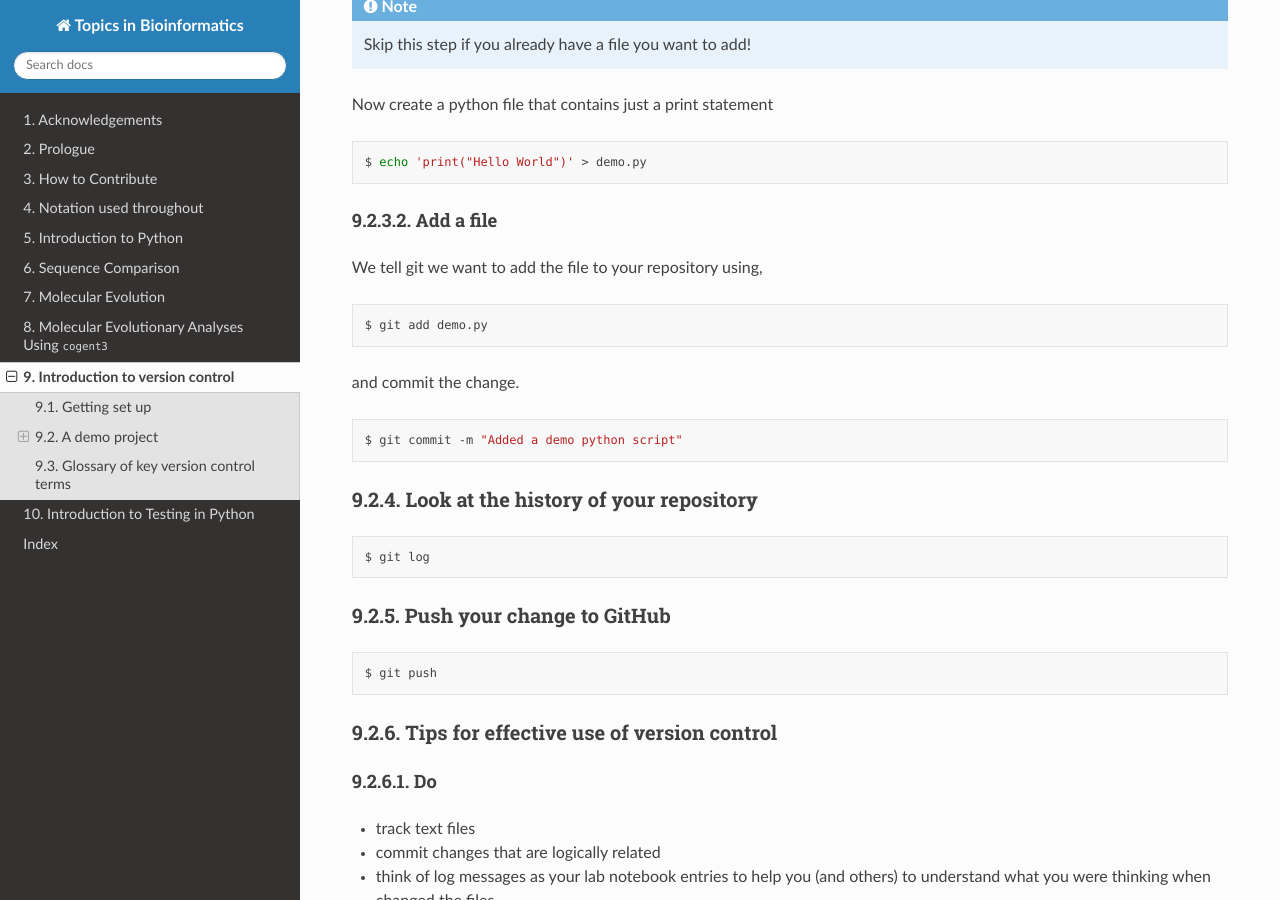
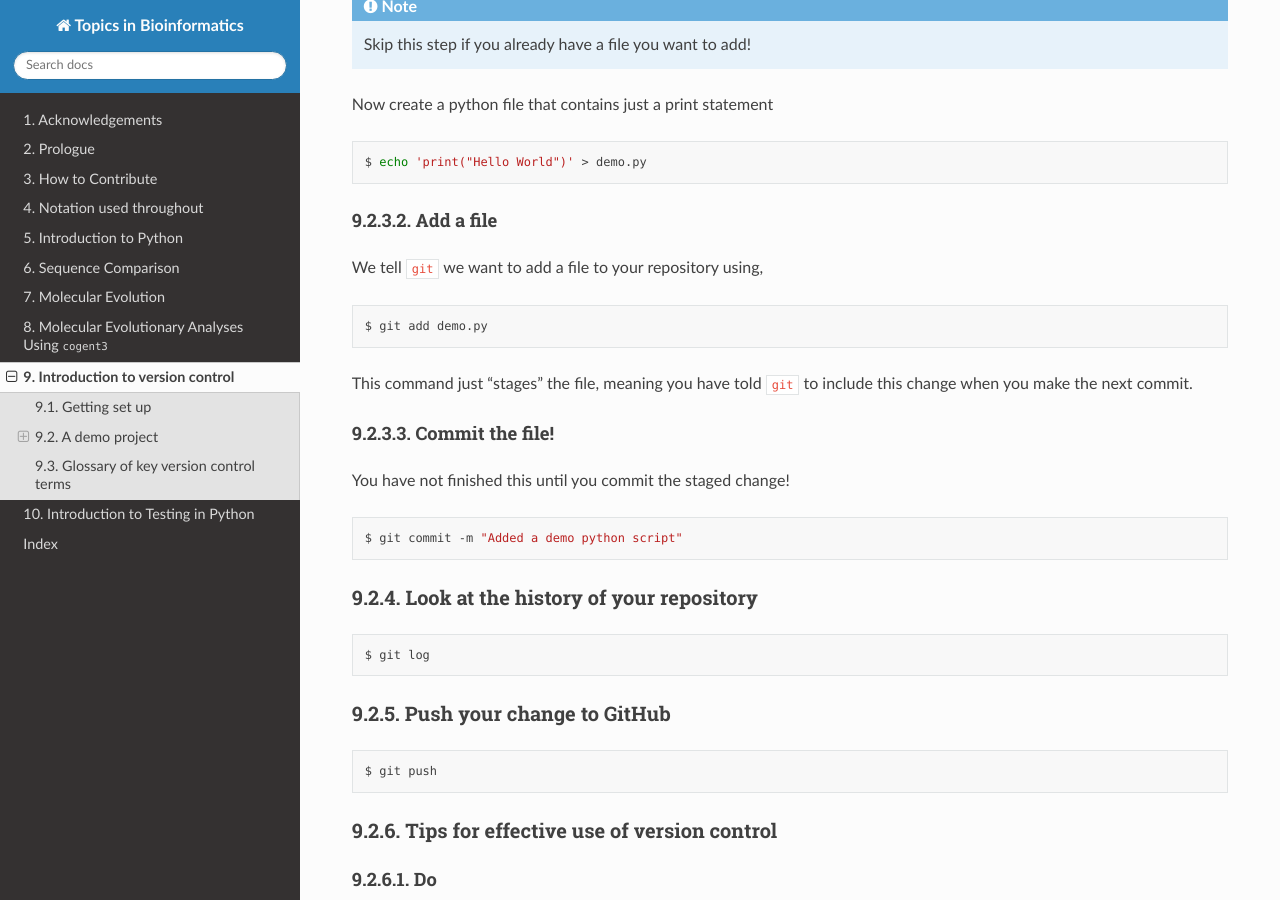
Before and after one commit to GavinHuttley/tib, a Sphinx documentation site: the page built from source/version_control/index.rst, in a window 1280 px wide and 900 px high, scrolled down 2530 px. Built offline with Sphinx 7.4.7 and the Read the Docs theme 2.0.0, drawn with Linux system fonts in a browser that asks for light colours.

Commit message:
ENH: improve description of adding a file with git

```diff
--- a/source/version_control/index.rst
+++ b/source/version_control/index.rst
@@ -108,13 +108,18 @@ Now create a python file that contains just a print statement
 Add a file
 ^^^^^^^^^^
 
-We tell git we want to add the file to your repository using,
+We tell ``git`` we want to add a file to your repository using,
 
 .. code-block:: bash
 
     $ git add demo.py
 
-and commit the change.
+This command just "stages" the file, meaning you have told ``git`` to include this change when you make the next commit.
+
+Commit the file!
+^^^^^^^^^^^^^^^^
+
+You have not finished this until you commit the staged change!
 
 .. code-block:: bash
 
```
